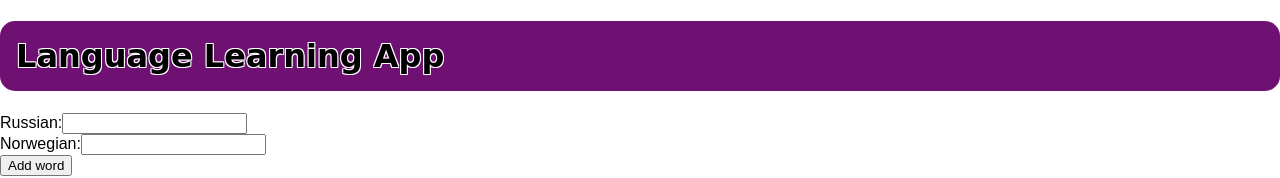
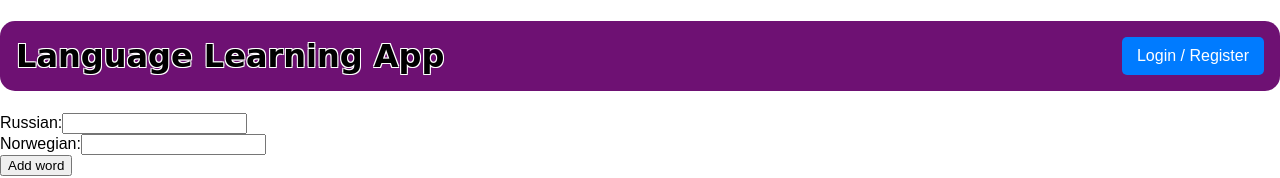
Before and after one commit to IkayImonoko/LangugeLearningApp, a React (Create React App) app in the folder language-learning-frontend/: page / in a window 1280 px wide. Shown: the top 178 px of the page. Built offline with nearby package versions, Linux system fonts and the light colour scheme; no server answers.

Commit message:
Add login/register botton (without functionality)

```diff
--- a/language-learning-frontend/src/App.css
+++ b/language-learning-frontend/src/App.css
@@ -5,6 +5,9 @@ body {
 }
 
 h1 {
+  display: flex;
+  justify-content: space-between; /* Раздвигает элементы */
+  align-items: center; /* Выравнивает элементы по вертикали */
   background-color: #6e1173;
   color: rgb(0, 0, 0);
   padding: 1rem;
@@ -43,3 +46,28 @@ li {
   padding: 0;
   list-style: none; /* Уберите стандартные маркеры списка */
 }
+
+.App-header {
+  display: flex;
+  justify-content: space-between; /* Раздвигает элементы */
+  align-items: center; /* Выравнивает элементы по вертикали */
+  background-color: #6e1173;
+  padding: 10px 20px;
+  box-shadow: 0 2px 5px rgba(0, 0, 0, 0.1);
+}
+
+/* Стили для кнопки */
+.login-button {
+  padding: 10px 15px;
+  font-size: 16px;
+  background-color: #007bff;
+  color: white;
+  border: none;
+  border-radius: 5px;
+  cursor: pointer;
+  transition: background-color 0.3s;
+}
+
+.login-button:hover {
+  background-color: #0056b3;
+}
--- a/language-learning-frontend/src/App.js
+++ b/language-learning-frontend/src/App.js
@@ -8,7 +8,12 @@ import AddWordForm from './components/AddWordForm';
 function App() {
     return (
         <div className="App">
-            <h1>Language Learning App</h1>
+                <h1>Language Learning App
+                <button className="login-button">
+                    Login / Register
+                </button>
+                </h1>
+
             <AddWordForm/>
             <WordList />
             <UsersList/>
```
